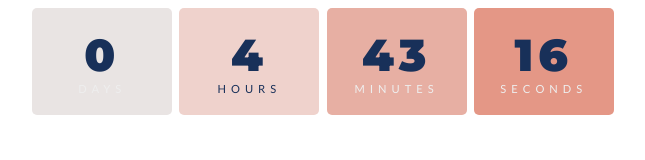
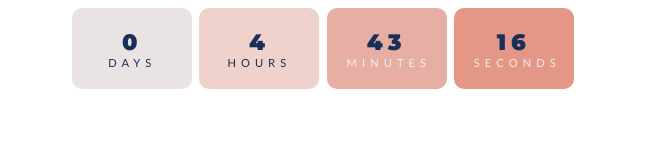
Before and after one commit to fer-escalona1/fechas, a plain HTML site: page index.html in a window 1280 px wide. Shown: the whole page, without its empty margins (317-962 px from the left). Drawn offline with Linux system fonts and the light colour scheme.

Commit message:
Update index.html

```diff
--- a/index.html
+++ b/index.html
@@ -23,12 +23,13 @@ body{
 .days, .hours, .minutes, .seconds {
   display: inline-block;
   padding: 20px;
-  width: 100px;
-  border-radius: 5px;
+  width: 80px;
+  border-radius: 10px;
 }
 
 .days {
   background: #E9E4E3;
+  color: #183059;
 }
 
 .hours {
@@ -47,7 +48,7 @@ body{
 .numbers {
   font-family: 'Montserrat', sans-serif;
   color:  #183059;
-  font-size: 4em;
+  font-size: 2em;
   text-align: center;
 }
 
```
